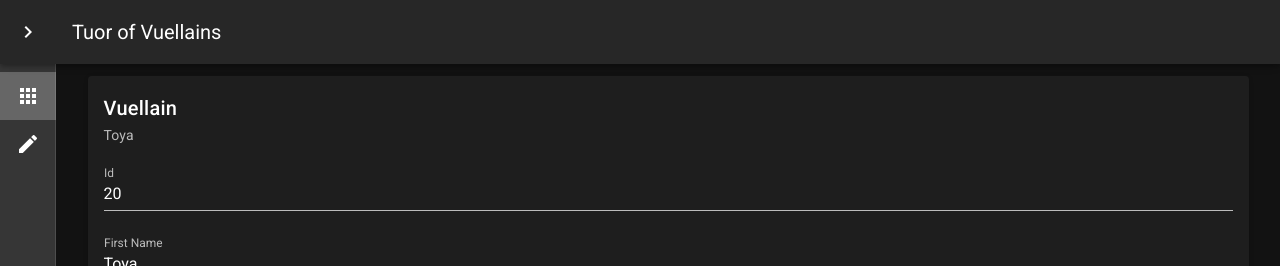
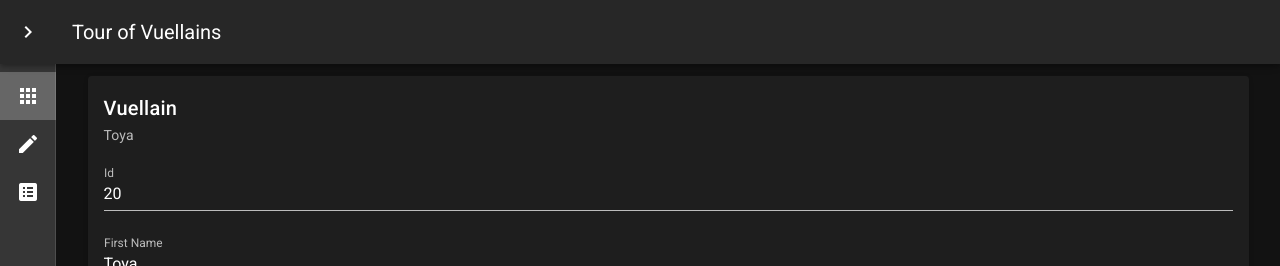
Before and after one commit to pedropfn/tour-of-vuellains, a Nuxt app: page / in a window 1280 px wide. Shown: the top 266 px of the page. Built offline with nearby package versions, Linux system fonts and the light colour scheme.

Commit message:
feat: :sparkles: Adcionando novo item no menu

```diff
--- a/layouts/default.vue
+++ b/layouts/default.vue
@@ -61,10 +61,15 @@ export default {
           title: 'Villain Edit',
           to: '/VillainEdit',
         },
+        {
+          icon: 'mdi-list-box',
+          title: 'Villains List',
+          to: '/VillainList',
+        },
       ],
       miniVariant: true,
       right: true,
-      title: 'Tuor of Vuellains',
+      title: 'Tour of Vuellains',
     }
   },
 }
```
